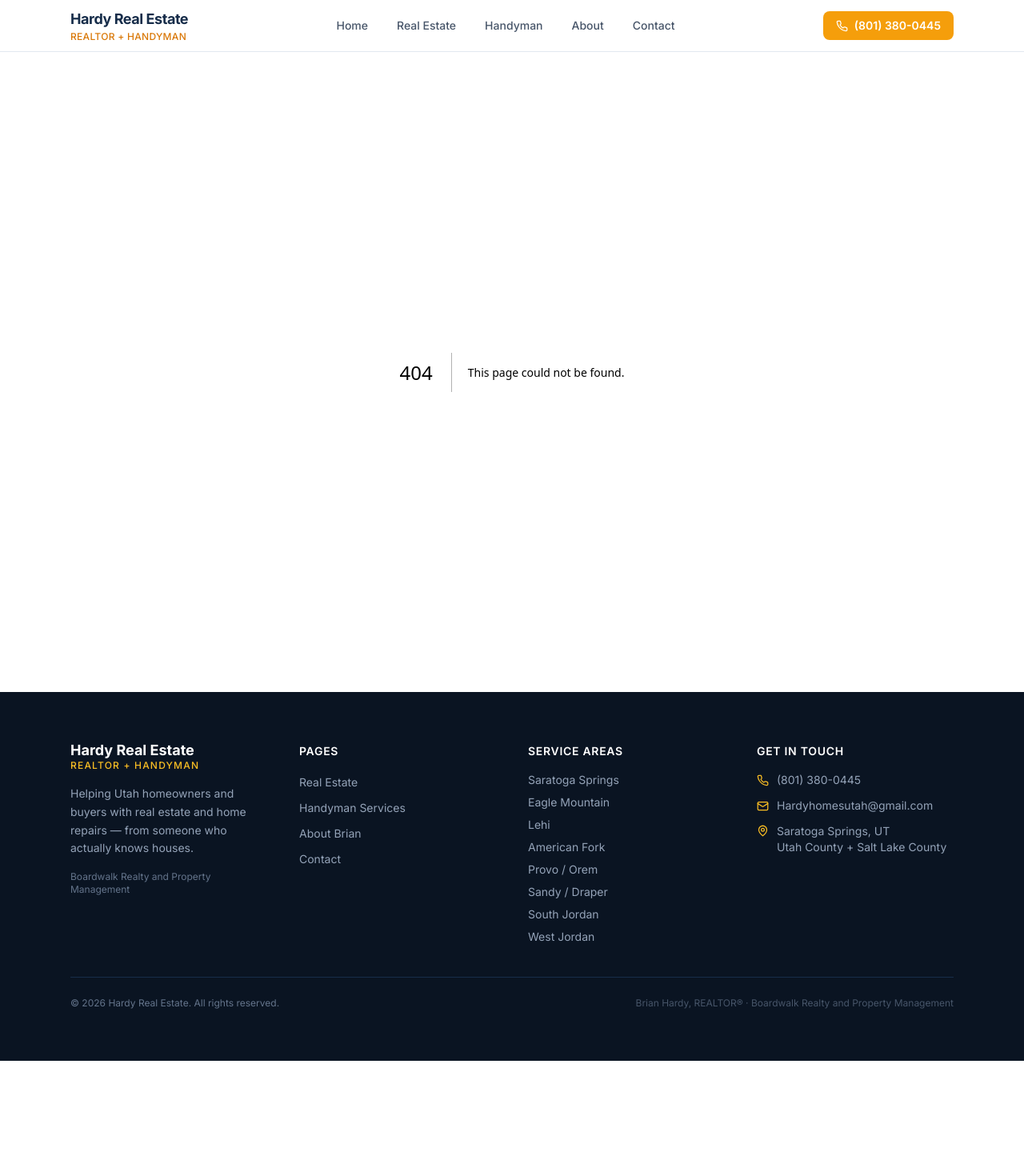
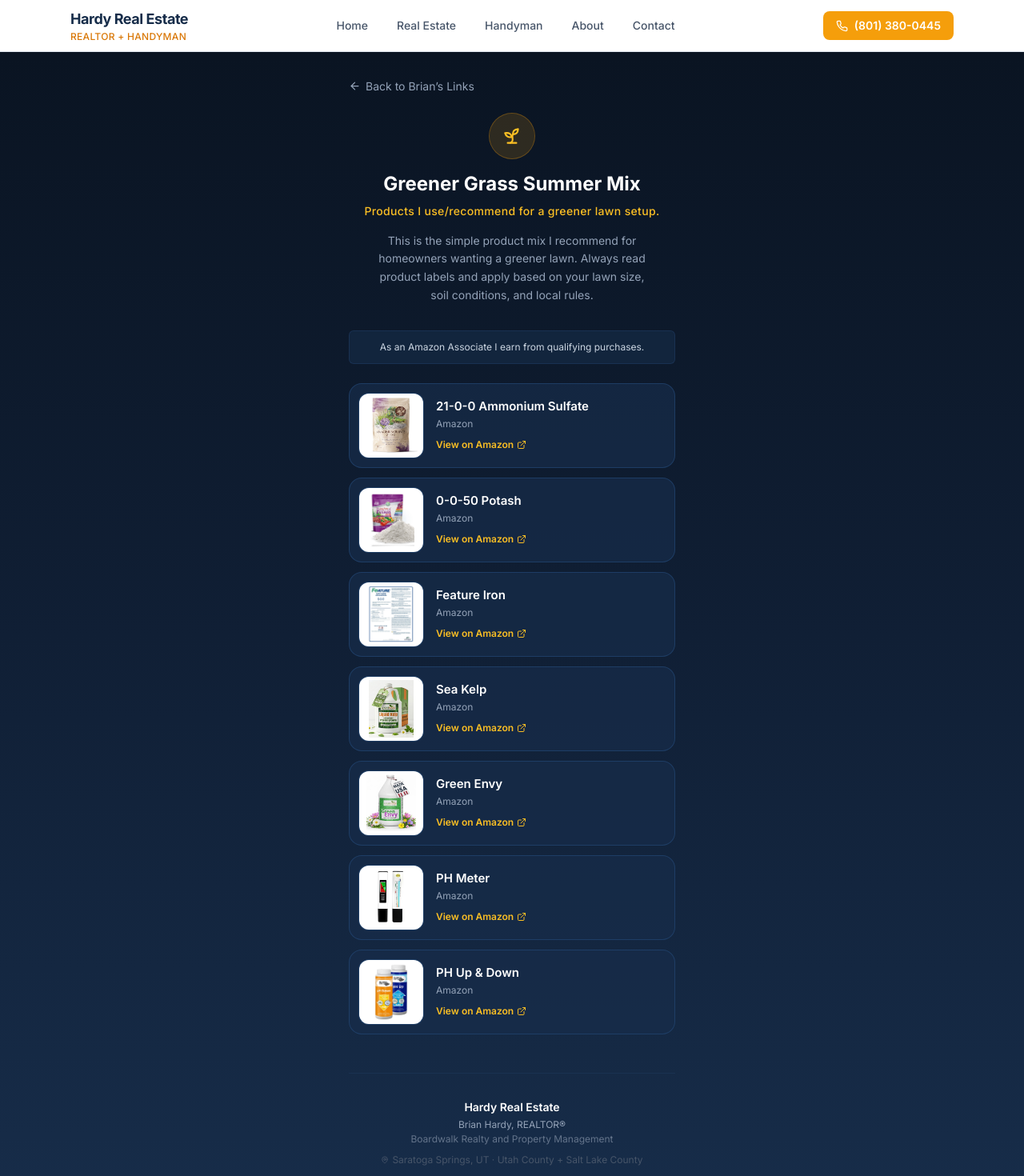
Before and after one commit to bchardy47-art/hre-utah, a Next.js app: page /greener-grass in a window 1280 px wide. Before the commit this address had no page. Shown: the top 1470 px of the page at 80% size. Before the commit the page ends 1326 px from the top, so only its background shows below. Built offline with nearby package versions, Linux system fonts and the light colour scheme.

Commit message:
move lawn products to dedicated greener grass page

```diff
--- /dev/null
+++ b/src/app/greener-grass/page.tsx
@@ -0,0 +1,147 @@
+import type { Metadata } from 'next'
+import Link from 'next/link'
+import Image from 'next/image'
+import { ArrowLeft, ExternalLink, MapPin, Sprout } from 'lucide-react'
+
+export const metadata: Metadata = {
+  title: 'Greener Grass Summer Mix | Brian Hardy',
+  description:
+    "The simple product mix Brian Hardy uses and recommends for homeowners who want a greener lawn — fertilizer, micronutrients, and pH tools.",
+  alternates: { canonical: 'https://hre-utah.com/greener-grass' },
+}
+
+type Product = {
+  label: string
+  href: string
+  image: string
+}
+
+const products: Product[] = [
+  {
+    label: '21-0-0 Ammonium Sulfate',
+    href: 'https://amzn.to/46Aiosp',
+    image: '/images/links/products/ammonium-sulfate.jpg',
+  },
+  {
+    label: '0-0-50 Potash',
+    href: 'https://amzn.to/4kWiGNK',
+    image: '/images/links/products/potash.jpg',
+  },
+  {
+    label: 'Feature Iron',
+    href: 'https://amzn.to/44KPg07',
+    image: '/images/links/products/feature-iron.jpg',
+  },
+  {
+    label: 'Sea Kelp',
+    href: 'https://amzn.to/4mfzu3o',
+    image: '/images/links/products/sea-kelp.jpg',
+  },
+  {
+    label: 'Green Envy',
+    href: 'https://amzn.to/4o4Wx2r',
+    image: '/images/links/products/green-envy.jpg',
+  },
+  {
+    label: 'PH Meter',
+    href: 'https://amzn.to/452sTSz',
+    image: '/images/links/products/ph-meter.jpg',
+  },
+  {
+    label: 'PH Up & Down',
+    href: 'https://amzn.to/413S8TJ',
+    image: '/images/links/products/ph-up-down.jpg',
+  },
+]
+
+export default function GreenerGrassPage() {
+  return (
+    <div className="min-h-screen bg-gradient-to-b from-navy-950 via-navy-900 to-navy-800">
+      <div className="max-w-md mx-auto px-5 pt-8 pb-16">
+
+        {/* Back link */}
+        <Link
+          href="/links"
+          className="inline-flex items-center gap-1.5 text-slate-400 hover:text-amber-400 text-sm transition-colors mb-6"
+        >
+          <ArrowLeft size={15} />
+          Back to Brian&rsquo;s Links
+        </Link>
+
+        {/* Header */}
+        <div className="text-center mb-8">
+          <div className="inline-flex items-center justify-center w-14 h-14 rounded-full bg-amber-500/15 ring-1 ring-amber-500/40 mb-4">
+            <Sprout size={26} className="text-amber-400" />
+          </div>
+          <h1 className="text-2xl font-bold text-white mb-2">
+            Greener Grass Summer Mix
+          </h1>
+          <p className="text-amber-400 font-medium text-sm tracking-wide mb-4">
+            Products I use/recommend for a greener lawn setup.
+          </p>
+          <p className="text-slate-400 text-sm leading-relaxed max-w-[340px] mx-auto">
+            This is the simple product mix I recommend for homeowners wanting a
+            greener lawn. Always read product labels and apply based on your
+            lawn size, soil conditions, and local rules.
+          </p>
+        </div>
+
+        {/* Affiliate disclosure */}
+        <p className="text-[12px] leading-snug text-slate-300 bg-navy-800/60 border border-navy-700/60 rounded-md px-4 py-3 mb-6 text-center">
+          As an Amazon Associate I earn from qualifying purchases.
+        </p>
+
+        {/* Product cards */}
+        <ul className="space-y-3 mb-12">
+          {products.map((product) => (
+            <li key={product.label}>
+              <a
+                href={product.href}
+                target="_blank"
+                rel="nofollow sponsored noopener noreferrer"
+                className="group flex items-center gap-4 w-full p-3 rounded-2xl bg-navy-800/70 hover:bg-navy-700/70 border border-navy-600/60 hover:border-amber-500/40 transition-all duration-200 active:scale-[0.99]"
+              >
+                {/* Image */}
+                <div className="relative h-20 w-20 shrink-0 overflow-hidden rounded-xl bg-white p-1.5 ring-1 ring-navy-600/60">
+                  <Image
+                    src={product.image}
+                    alt={product.label}
+                    fill
+                    sizes="80px"
+                    className="object-contain p-1"
+                  />
+                </div>
+
+                {/* Text */}
+                <div className="flex-1 min-w-0">
+                  <p className="text-[15px] font-semibold text-white leading-snug">
+                    {product.label}
+                  </p>
+                  <p className="text-[12px] text-slate-400 mt-0.5">Amazon</p>
+                  <span className="inline-flex items-center gap-1 mt-2 text-[12px] font-semibold text-amber-400 group-hover:text-amber-300 transition-colors">
+                    View on Amazon
+                    <ExternalLink size={12} aria-hidden="true" />
+                  </span>
+                </div>
+              </a>
+            </li>
+          ))}
+        </ul>
+
+        {/* Footer */}
+        <div className="text-center border-t border-navy-700/50 pt-8">
+          <p className="text-white font-semibold text-sm">Hardy Real Estate</p>
+          <p className="text-slate-400 text-xs mt-1">Brian Hardy, REALTOR®</p>
+          <p className="text-slate-500 text-xs mt-0.5">
+            Boardwalk Realty and Property Management
+          </p>
+          <div className="flex items-center justify-center gap-1 text-slate-600 text-xs mt-2.5">
+            <MapPin size={10} />
+            <span>Saratoga Springs, UT · Utah County + Salt Lake County</span>
+          </div>
+        </div>
+
+      </div>
+    </div>
+  )
+}
--- a/src/app/links/page.tsx
+++ b/src/app/links/page.tsx
@@ -6,11 +6,11 @@
   MessageSquare,
   Home,
   Wrench,
+  Sprout,
   ClipboardList,
   Globe,
   MapPin,
   CheckCircle,
-  ExternalLink,
   type LucideIcon,
 } from 'lucide-react'
 
@@ -28,7 +28,7 @@
   style: string
 }
 
-const topLinks: LinkItem[] = [
+const primaryLinks: LinkItem[] = [
   {
     label: 'Call Brian',
     href: 'tel:8013800445',
@@ -55,9 +55,12 @@
     icon: Wrench,
     style: 'bg-navy-800 hover:bg-navy-700 border border-navy-600/80 text-white',
   },
-]
-
-const bottomLinks: LinkItem[] = [
+  {
+    label: 'Greener Grass Summer Mix',
+    href: '/greener-grass',
+    icon: Sprout,
+    style: 'bg-navy-800 hover:bg-navy-700 border border-navy-600/80 text-white',
+  },
   {
     label: 'Request a Quote',
     href: '/contact',
@@ -74,50 +77,6 @@
   },
 ]
 
-type Product = {
-  label: string
-  href: string
-  image: string
-}
-
-const products: Product[] = [
-  {
-    label: '21-0-0 Ammonium Sulfate',
-    href: 'https://amzn.to/46Aiosp',
-    image: '/images/links/products/ammonium-sulfate.jpg',
-  },
-  {
-    label: '0-0-50 Potash',
-    href: 'https://amzn.to/4kWiGNK',
-    image: '/images/links/products/potash.jpg',
-  },
-  {
-    label: 'Feature Iron',
-    href: 'https://amzn.to/44KPg07',
-    image: '/images/links/products/feature-iron.jpg',
-  },
-  {
-    label: 'Sea Kelp',
-    href: 'https://amzn.to/4mfzu3o',
-    image: '/images/links/products/sea-kelp.jpg',
-  },
-  {
-    label: 'Green Envy',
-    href: 'https://amzn.to/4o4Wx2r',
-    image: '/images/links/products/green-envy.jpg',
-  },
-  {
-    label: 'PH Meter',
-    href: 'https://amzn.to/452sTSz',
-    image: '/images/links/products/ph-meter.jpg',
-  },
-  {
-    label: 'PH Up & Down',
-    href: 'https://amzn.to/413S8TJ',
-    image: '/images/links/products/ph-up-down.jpg',
-  },
-]
-
 const serviceCards = [
   'Buying a home',
   'Selling a home',
@@ -126,26 +85,6 @@
   'First-time buyer help',
   'Utah County / Salt Lake County',
 ]
-
-function renderLink(link: LinkItem) {
-  const Icon = link.icon
-  const cls = `flex items-center justify-center gap-3 w-full py-4 px-5 rounded-xl font-semibold text-[15px] transition-all duration-200 active:scale-[0.97] ${link.style}`
-  const content = (
-    <>
-      <Icon size={18} />
-      {link.label}
-    </>
-  )
-  return link.href.startsWith('/') ? (
-    <Link key={link.label} href={link.href} className={cls}>
-      {content}
-    </Link>
-  ) : (
-    <a key={link.label} href={link.href} className={cls}>
-      {content}
-    </a>
-  )
-}
 
 export default function LinksPage() {
   return (
@@ -174,69 +113,28 @@
           </p>
         </div>
 
-        {/* Top primary buttons (Call, Text, Real Estate, Handyman) */}
-        <div className="space-y-3 mb-8">
-          {topLinks.map(renderLink)}
-        </div>
+        {/* Primary Buttons */}
+        <div className="space-y-3 mb-12">
+          {primaryLinks.map((link) => {
+            const Icon = link.icon
+            const cls = `flex items-center justify-center gap-3 w-full py-4 px-5 rounded-xl font-semibold text-[15px] transition-all duration-200 active:scale-[0.97] ${link.style}`
+            const content = (
+              <>
+                <Icon size={18} />
+                {link.label}
+              </>
+            )
 
-        {/* Greener Grass Summer Mix — promoted products */}
-        <section aria-labelledby="greener-grass-heading" className="mb-8">
-          <div className="text-center mb-4">
-            <h2
-              id="greener-grass-heading"
-              className="text-base font-bold text-white"
-            >
-              Greener Grass Summer Mix
-            </h2>
-            <p className="text-slate-400 text-xs mt-1 leading-snug">
-              Products I use/recommend for a greener lawn setup.
-            </p>
-          </div>
-
-          <p className="text-[11px] leading-snug text-slate-400 bg-navy-800/50 border border-navy-700/50 rounded-md px-3 py-2 mb-3 text-center">
-            As an Amazon Associate I earn from qualifying purchases.
-          </p>
-
-          <ul className="space-y-2.5">
-            {products.map((product) => (
-              <li key={product.label}>
-                <a
-                  href={product.href}
-                  target="_blank"
-                  rel="nofollow sponsored noopener noreferrer"
-                  className="group flex items-center gap-3 w-full p-2.5 rounded-xl bg-navy-800/70 hover:bg-navy-700/70 border border-navy-600/60 hover:border-amber-500/40 transition-all duration-200 active:scale-[0.98]"
-                >
-                  <div className="relative h-16 w-16 shrink-0 overflow-hidden rounded-xl bg-white p-1.5 ring-1 ring-navy-600/60">
-                    <Image
-                      src={product.image}
-                      alt={product.label}
-                      fill
-                      sizes="64px"
-                      className="object-contain p-1"
-                    />
-                  </div>
-                  <div className="flex-1 min-w-0">
-                    <p className="text-[14px] font-semibold text-white leading-tight truncate">
-                      {product.label}
-                    </p>
-                    <p className="text-[11px] text-amber-400/90 mt-0.5">
-                      Amazon
-                    </p>
-                  </div>
-                  <ExternalLink
-                    size={15}
-                    className="text-slate-400 group-hover:text-amber-400 flex-shrink-0 transition-colors"
-                    aria-hidden="true"
-                  />
-                </a>
-              </li>
-            ))}
-          </ul>
-        </section>
-
-        {/* Bottom buttons (Request a Quote, Visit Full Website) */}
-        <div className="space-y-3 mb-12">
-          {bottomLinks.map(renderLink)}
+            return link.href.startsWith('/') ? (
+              <Link key={link.label} href={link.href} className={cls}>
+                {content}
+              </Link>
+            ) : (
+              <a key={link.label} href={link.href} className={cls}>
+                {content}
+              </a>
+            )
+          })}
         </div>
 
         {/* What do you need? */}
```
